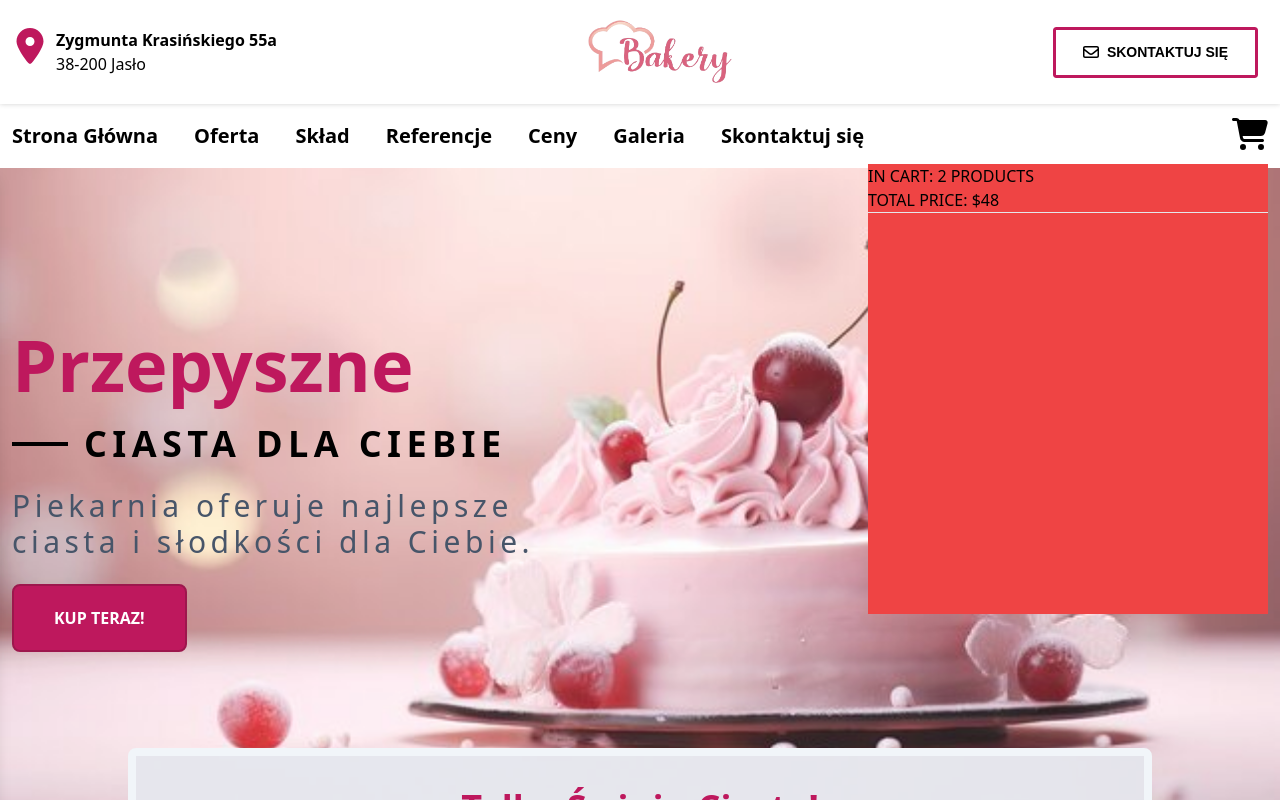
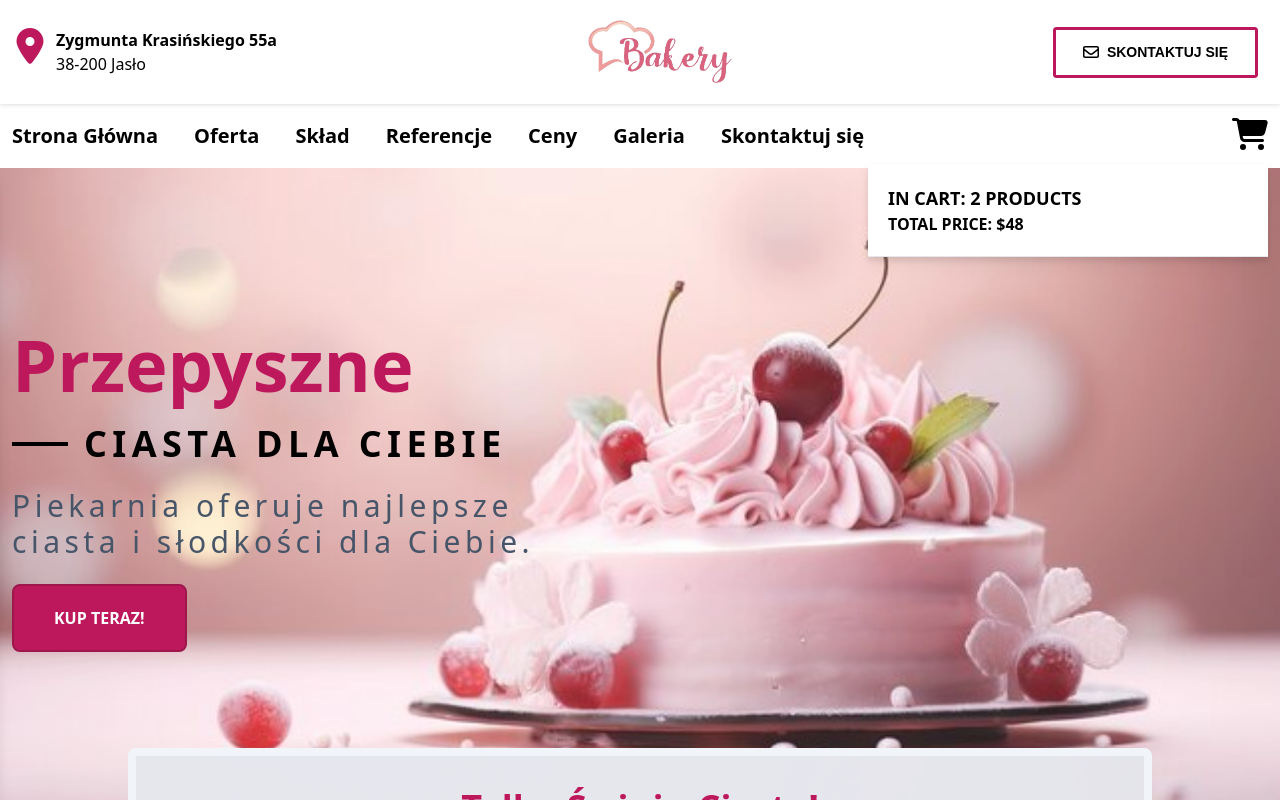
Before and after one commit to frooooooo7/Bakery---website, a React (Vite) app: page / in a window 1280 px wide. Both pictures are taken after a click on the icon 1250 px from the left and 134 px from the top of the page. Shown: the top 800 px of the page. Built offline with nearby package versions, Linux system fonts and the light colour scheme.

Commit message:
Created the cart design

```diff
--- /dev/null
+++ b/src/components/Cart.tsx
@@ -0,0 +1,31 @@
+import { useContext } from "react";
+import { CartContext } from "../contexts/CartContext";
+import QuantitySelector from "./QuantitySelector";
+
+
+const Cart = ({ isCartOpened }: { isCartOpened: boolean }) => {
+  const { cart } = useContext(CartContext) ?? {};
+
+  return (
+    <div className={`absolute z-50 top-12 right-0 bg-white drop-shadow-lg w-[400px] ${isCartOpened ? 'block' : 'hidden'}`}>
+      <div className="p-5">
+        <h1 className="text-lg font-bold">IN CART: 2 PRODUCTS</h1>
+        <h1 className="text-base font-bold">TOTAL PRICE: $48</h1>
+      </div>
+      <hr></hr>
+      {cart?.map((item) => (
+        <div className="p-5 flex">
+          <div className="w-24 h-24 bg-gray-200 flex items-center justify-center p-2">
+            <img src={item.img} className="w-full h-full object-contain" />
+          </div>
+          <div className="ml-2 flex flex-col justify-center space-y-4">
+            <h1 className="text-base font-bold tracking-wider">{item.title}</h1>
+            <QuantitySelector price={item.price} discountPrice={item.discountPrice} isDiscount={item.isDiscount}/>
+          </div>
+        </div>
+      ))}
+    </div>
+  )
+}
+
+export default Cart
--- a/src/components/Navbar.tsx
+++ b/src/components/Navbar.tsx
@@ -5,14 +5,14 @@ import bakery_logo from "../assets/bakery-logo.png"
 import { useContext, useEffect, useState } from 'react'
 import "../styles/ButtonFun.css"
 import { CartContext } from '../contexts/CartContext'
+import Cart from './Cart'
 
 
 const Navbar = () => {
 
     const [isOpenMenu, setIsOpenMenu] = useState(false);
     const [isLoc, setIsLoc] = useState(false);
-    const [isCart, setIsCart] = useState(false);
-    const { cart } = useContext(CartContext) ?? {};
+    const [isCartOpened, setIsCartOpened] = useState(false);
 
     const toggleMenu = () => {
         setIsOpenMenu(!isOpenMenu);
@@ -23,7 +23,7 @@ const Navbar = () => {
     }
 
     const toggleCart = () => {
-        setIsCart(!isCart)
+        setIsCartOpened(!isCartOpened)
     }
 
 
@@ -67,14 +67,7 @@ const Navbar = () => {
                 </div>
                 <div className='relative'>
                     <FontAwesomeIcon icon={faCartShopping} className='h-7 w-7 xl:h-9 xl:w-9' onClick={toggleCart} />
-                    <div className={`absolute z-50 top-12 right-0 bg-red-500 w-[400px] h-[450px] ${isCart ? 'block' : 'hidden'}`}>
-                        <h1>IN CART: 2 PRODUCTS</h1>
-                        <h1>TOTAL PRICE: $48</h1>
-                        <hr></hr>
-                        {cart?.map((cart) => (
-                            <div>{cart.title}</div>
-                        ))}
-                    </div>
+                    <Cart isCartOpened={isCartOpened}/>
                 </div>
             </div>
 
--- /dev/null
+++ b/src/components/QuantitySelector.tsx
@@ -0,0 +1,34 @@
+import { useState } from 'react';
+import { Button, Typography, Box } from '@mui/material';
+
+
+interface Props {
+  price: number;
+  discountPrice?: number;
+  isDiscount: boolean;
+}
+
+
+const QuantitySelector = ( {price, discountPrice, isDiscount}: Props ) => {
+  const [quantity, setQuantity] = useState(1);
+
+
+  const handleIncrement = () => {
+    setQuantity(prevQuantity => prevQuantity + 1);
+  };
+
+  const handleDecrement = () => {
+    setQuantity(prevQuantity => (prevQuantity > 1 ? prevQuantity - 1 : 1));
+  };
+
+  return (
+    <Box display="flex" alignItems="center">
+      <Button onClick={handleDecrement} variant="outlined" color='secondary'>-</Button>
+      <Typography variant="h6" sx={{ mx: 2 }}>{quantity}</Typography>
+      <Button onClick={handleIncrement} variant="outlined" color='secondary'>+</Button>
+      <Typography variant="h6" sx={{ ml: 2 }}>${(quantity * price).toFixed(2)}</Typography>
+    </Box>
+  );
+}
+
+export default QuantitySelector;
--- a/src/contexts/CartContext.tsx
+++ b/src/contexts/CartContext.tsx
@@ -4,8 +4,8 @@ import { createContext, useState } from 'react';
 interface Product {
     img: string;
     title: string;
-    price: string;
-    discountPrice?: string;
+    price: number;
+    discountPrice?: number;
     isDiscount: boolean;
     isNew: boolean;
 }
```
